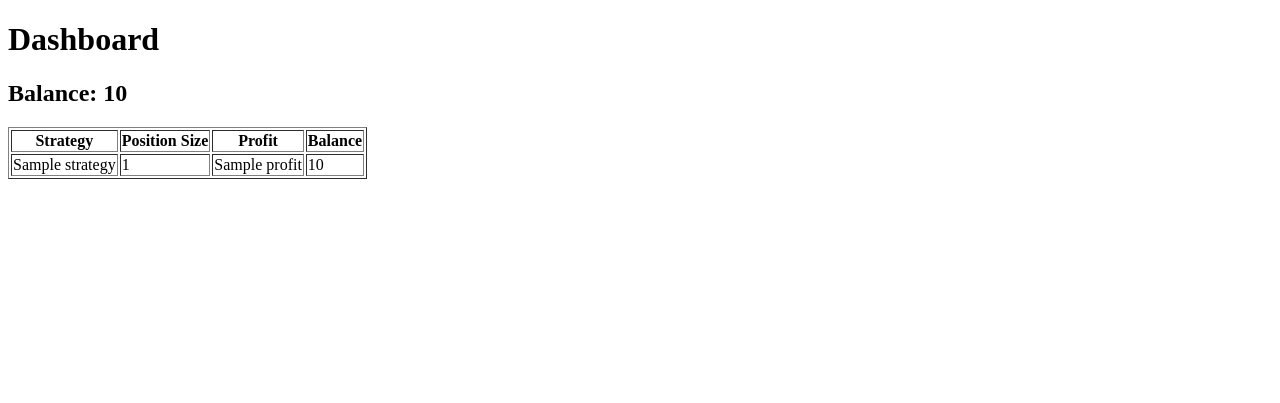
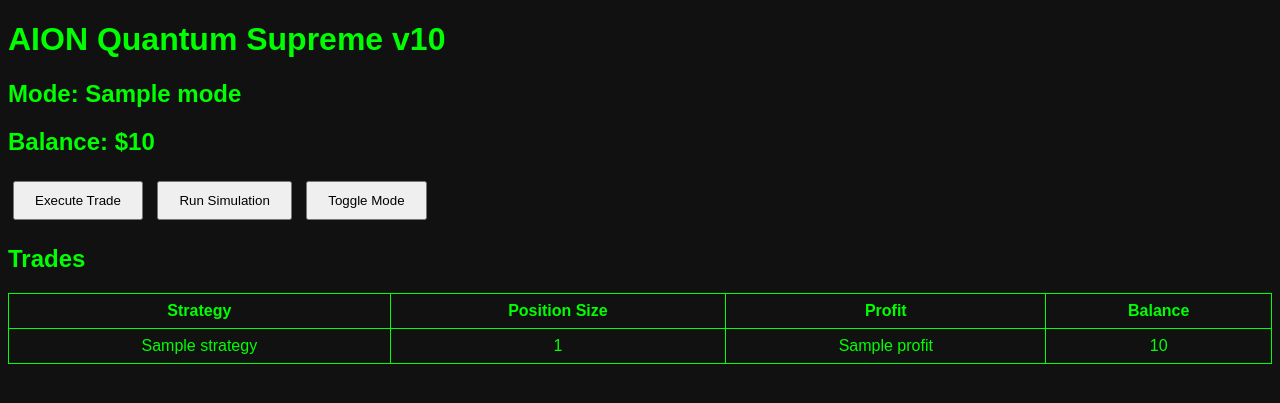
Before and after one commit to Andleep/Topandleep, a Flask app: template templates/dashboard.html in a window 1280 px wide. Shown: the top 403 px of the page. Run offline with Flask 3, Linux system fonts and the light colour scheme; the template is opened without the code that fills it: most values are stand-ins (such as "Sample title", 1, 10 or a date in 2020).

Commit message:
Update dashboard title and enhance layout

```diff
--- a/templates/dashboard.html
+++ b/templates/dashboard.html
@@ -1,12 +1,25 @@
 <!DOCTYPE html>
 <html>
 <head>
-    <title>AION Quantum Supreme v9 Dashboard</title>
+    <title>AION Quantum Supreme v10</title>
+    <style>
+        body { font-family: Arial; background: #111; color: #0f0; }
+        table { border-collapse: collapse; width: 100%; }
+        th, td { border: 1px solid #0f0; padding: 8px; text-align: center; }
+        button { padding: 10px 20px; margin: 5px; cursor: pointer; }
+    </style>
 </head>
 <body>
-    <h1>Dashboard</h1>
-    <h2>Balance: {{ balance }}</h2>
-    <table border="1">
+    <h1>AION Quantum Supreme v10</h1>
+    <h2>Mode: <span id="mode">{{ mode }}</span></h2>
+    <h2>Balance: $<span id="balance">{{ balance }}</span></h2>
+
+    <button onclick="executeTrade()">Execute Trade</button>
+    <button onclick="runSimulation()">Run Simulation</button>
+    <button onclick="toggleMode()">Toggle Mode</button>
+
+    <h2>Trades</h2>
+    <table id="tradeTable">
         <tr>
             <th>Strategy</th>
             <th>Position Size</th>
@@ -16,11 +29,50 @@
         {% for trade in trades %}
         <tr>
             <td>{{ trade.strategy }}</td>
-            <td>{{ trade.position_size }}</td>
+            <td>{{ trade.position_size | round(2) }}</td>
             <td>{{ trade.profit }}</td>
             <td>{{ trade.balance }}</td>
         </tr>
         {% endfor %}
     </table>
+
+    <script>
+        function executeTrade(){
+            fetch('/execute_trade', {method:'POST'})
+            .then(res=>res.json())
+            .then(trade=>{
+                let table = document.getElementById('tradeTable');
+                let row = table.insertRow(-1);
+                row.insertCell(0).innerHTML = trade.strategy;
+                row.insertCell(1).innerHTML = trade.position_size.toFixed(2);
+                row.insertCell(2).innerHTML = trade.profit.toFixed(2);
+                row.insertCell(3).innerHTML = trade.balance.toFixed(2);
+                document.getElementById('balance').innerText = trade.balance.toFixed(2);
+            });
+        }
+
+        function runSimulation(){
+            let days = prompt("Enter simulation days", 30);
+            let balance = prompt("Enter initial balance", 50);
+            fetch('/run_simulation', {
+                method:'POST',
+                headers:{'Content-Type':'application/json'},
+                body: JSON.stringify({days:days,balance:balance})
+            }).then(res=>res.json())
+            .then(data=>{alert("Simulation completed! Check console for results."); console.log(data);});
+        }
+
+        function toggleMode(){
+            let newMode = document.getElementById('mode').innerText === 'PAPER' ? 'REAL' : 'PAPER';
+            fetch('/set_mode',{
+                method:'POST',
+                headers:{'Content-Type':'application/json'},
+                body: JSON.stringify({mode:newMode})
+            }).then(res=>res.json())
+            .then(res=>{
+                document.getElementById('mode').innerText = res.mode;
+            });
+        }
+    </script>
 </body>
 </html>
```
